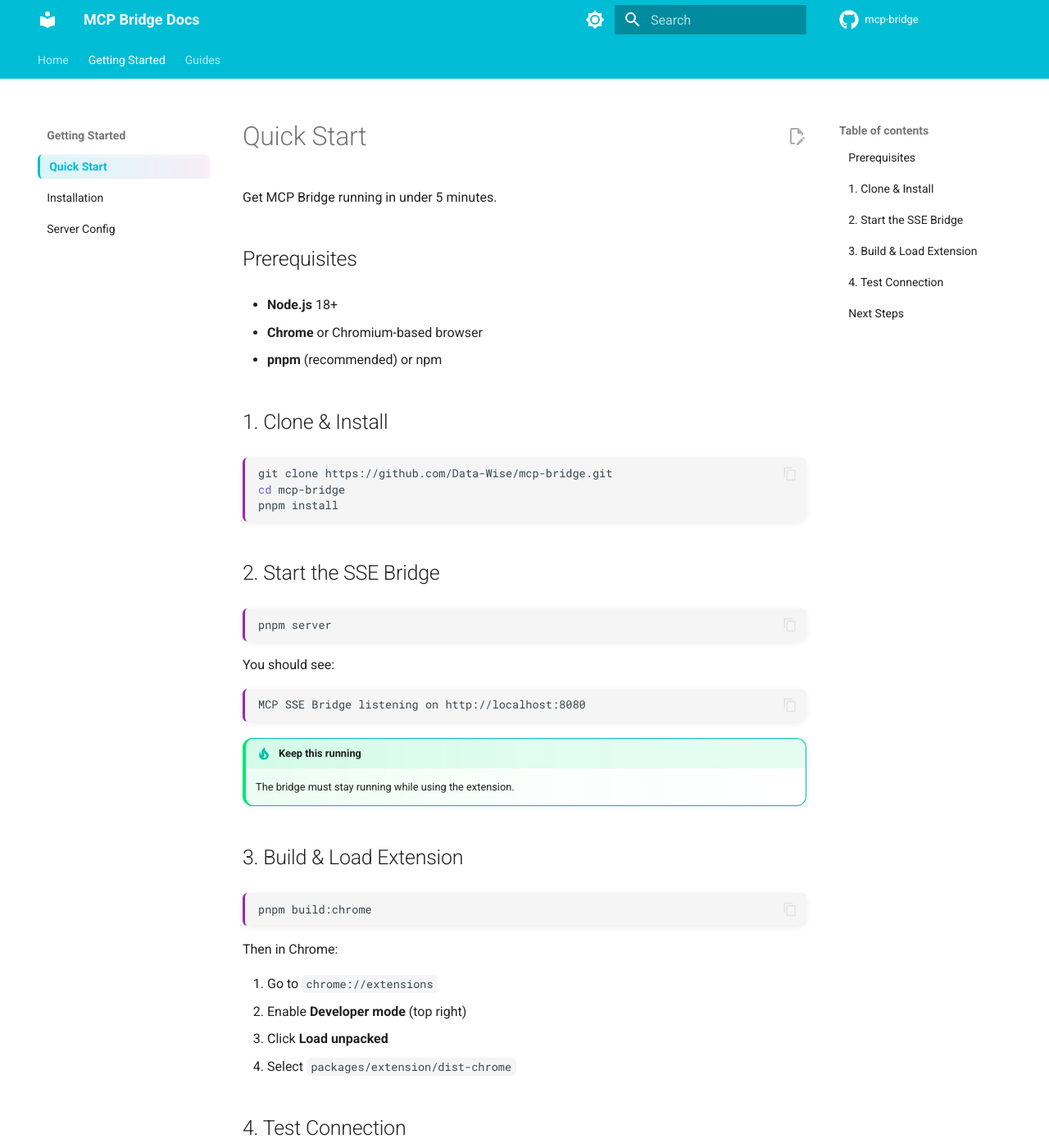
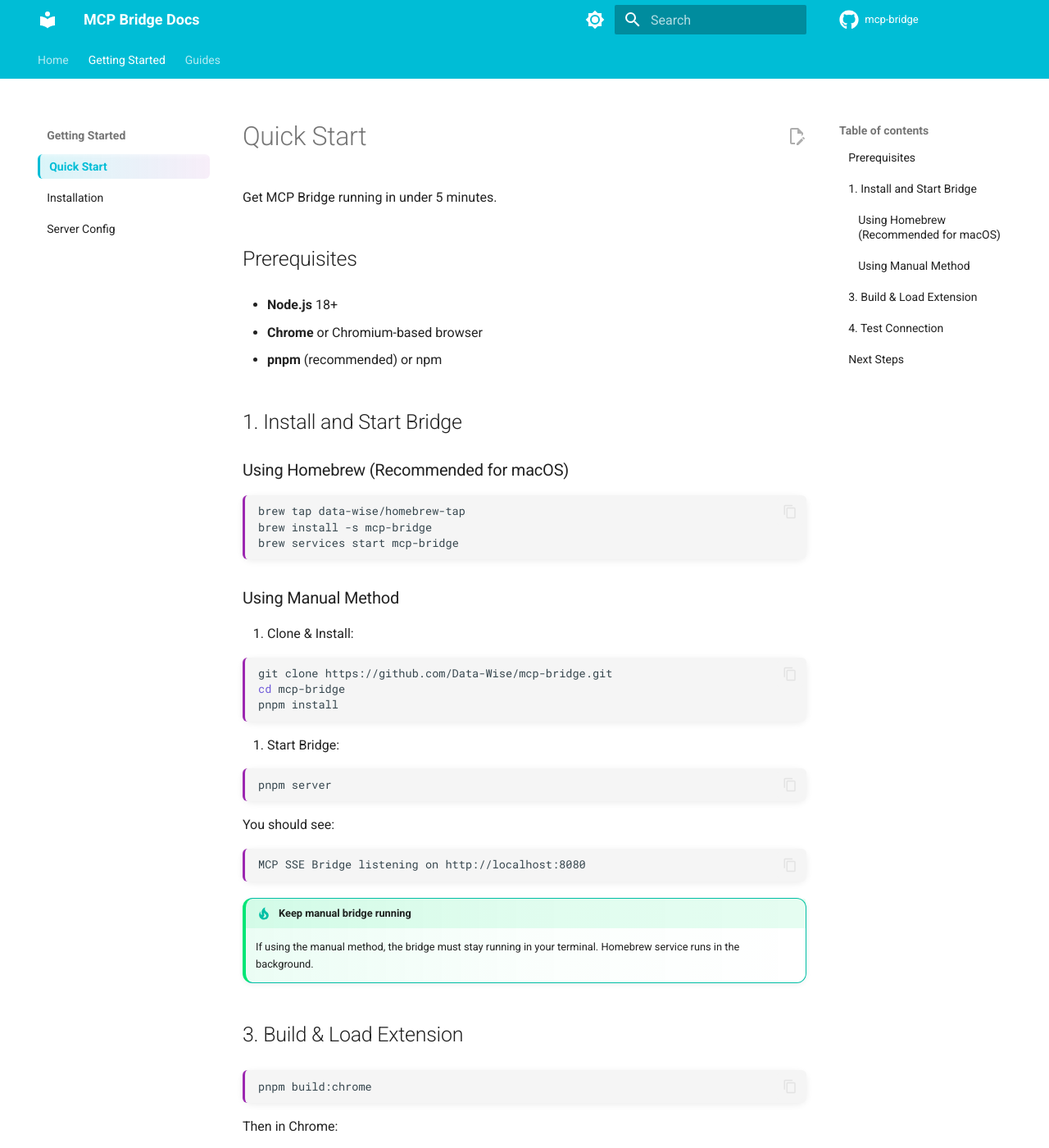
Before and after one commit to Data-Wise/mcp-bridge, an MkDocs documentation site: the page built from docs/getting-started/quick-start.md, in a window 1280 px wide and 1400 px high. Shown: the whole window at 82% size. Built offline with MkDocs 1.6.1 and Material for MkDocs 9.7.7, drawn with Linux system fonts in a browser that asks for light colours; comment, search, counter and statistics services are not loaded.

Commit message:
docs: add homebrew instructions to quick start

````diff
--- a/docs/getting-started/quick-start.md
+++ b/docs/getting-started/quick-start.md
@@ -8,7 +8,19 @@ Get MCP Bridge running in under 5 minutes.
 - **Chrome** or Chromium-based browser
 - **pnpm** (recommended) or npm
 
-## 1. Clone & Install
+## 1. Install and Start Bridge
+
+### Using Homebrew (Recommended for macOS)
+
+```bash
+brew tap data-wise/homebrew-tap
+brew install -s mcp-bridge
+brew services start mcp-bridge
+```
+
+### Using Manual Method
+
+1. Clone & Install:
 
 ```bash
 git clone https://github.com/Data-Wise/mcp-bridge.git
@@ -16,7 +28,7 @@ cd mcp-bridge
 pnpm install
 ```
 
-## 2. Start the SSE Bridge
+2. Start Bridge:
 
 ```bash
 pnpm server
@@ -28,8 +40,8 @@ You should see:
 MCP SSE Bridge listening on http://localhost:8080
 ```
 
-!!! tip "Keep this running"
-    The bridge must stay running while using the extension.
+!!! tip "Keep manual bridge running"
+    If using the manual method, the bridge must stay running in your terminal. Homebrew service runs in the background.
 
 ## 3. Build & Load Extension
 
````
